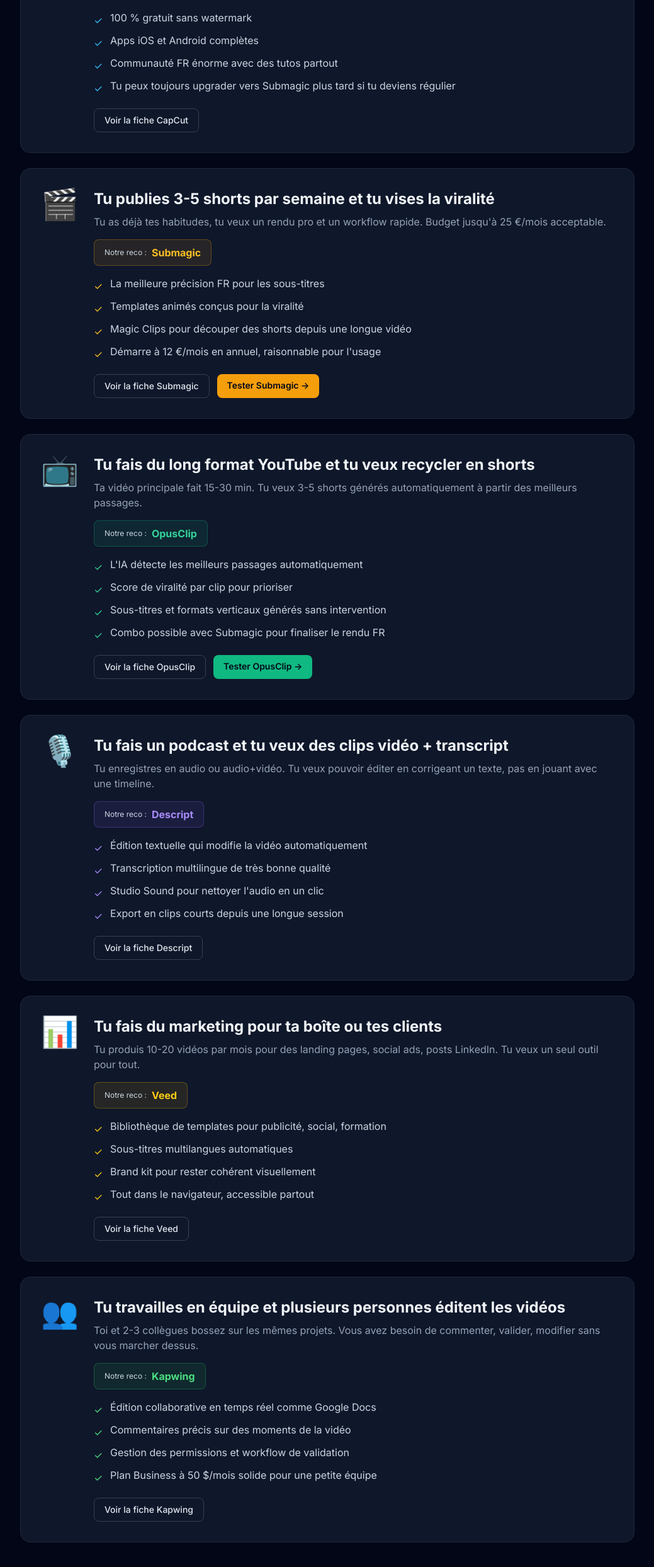
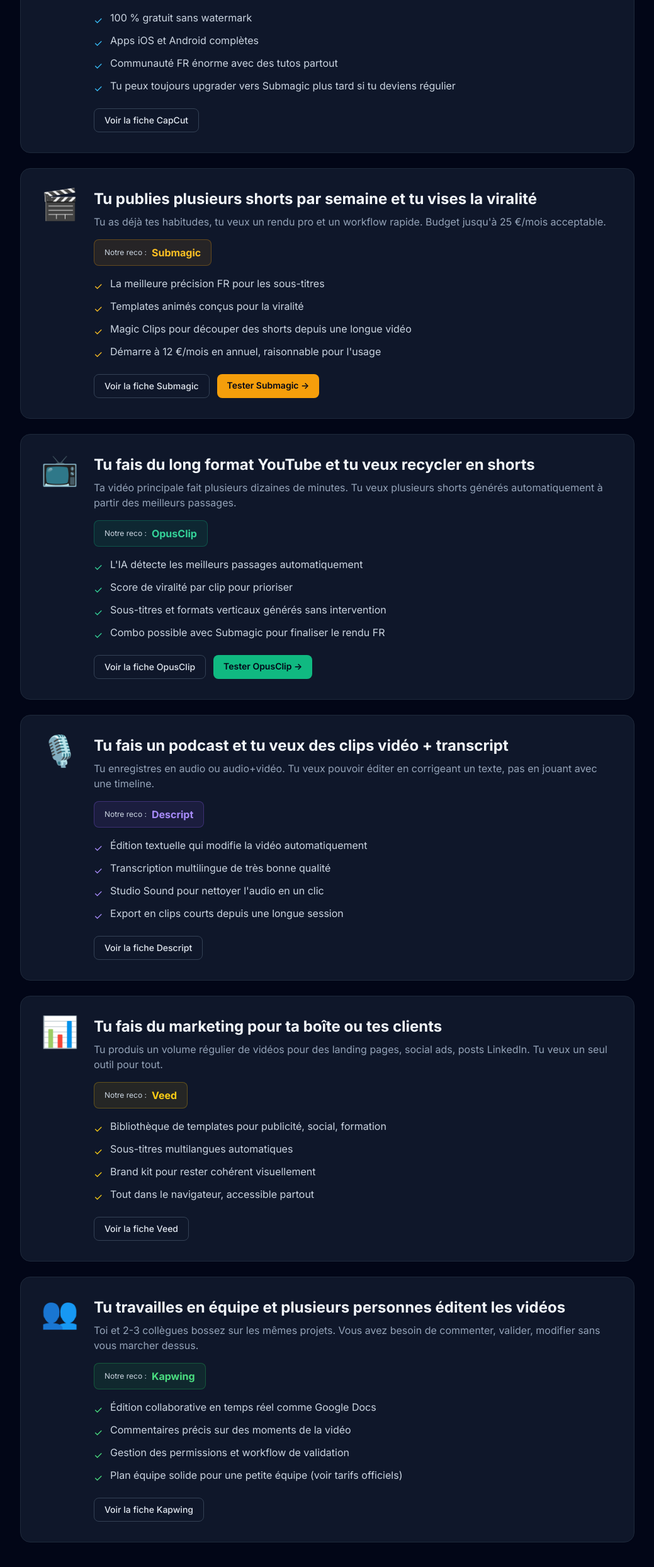
Before and after one commit to xmarko49x-create/filtrio, a Next.js app: page /comparatifs/outils-shorts-tiktok-2026 in a window 1280 px wide. Shown: the part 2580-5068 px from the top of the page at 63% size, without its empty margins (120-1159 px from the left). Built offline with nearby package versions, Linux system fonts and the light colour scheme.

Commit message:
Filtrio: fix double numerotation cas-usage Layout + adoucir chiffres precis page-pilier shorts/tiktok

```diff
--- a/app/comparatifs/outils-shorts-tiktok-2026/page.tsx
+++ b/app/comparatifs/outils-shorts-tiktok-2026/page.tsx
@@ -201,7 +201,7 @@
   },
   {
     emoji: "🎬",
-    titre: "Tu publies 3-5 shorts par semaine et tu vises la viralité",
+    titre: "Tu publies plusieurs shorts par semaine et tu vises la viralité",
     description:
       "Tu as déjà tes habitudes, tu veux un rendu pro et un workflow rapide. Budget jusqu'à 25 €/mois acceptable.",
     recommandation: "submagic",
@@ -216,7 +216,7 @@
     emoji: "📺",
     titre: "Tu fais du long format YouTube et tu veux recycler en shorts",
     description:
-      "Ta vidéo principale fait 15-30 min. Tu veux 3-5 shorts générés automatiquement à partir des meilleurs passages.",
+      "Ta vidéo principale fait plusieurs dizaines de minutes. Tu veux plusieurs shorts générés automatiquement à partir des meilleurs passages.",
     recommandation: "opusclip",
     raisons: [
       "L'IA détecte les meilleurs passages automatiquement",
@@ -242,7 +242,7 @@
     emoji: "📊",
     titre: "Tu fais du marketing pour ta boîte ou tes clients",
     description:
-      "Tu produis 10-20 vidéos par mois pour des landing pages, social ads, posts LinkedIn. Tu veux un seul outil pour tout.",
+      "Tu produis un volume régulier de vidéos pour des landing pages, social ads, posts LinkedIn. Tu veux un seul outil pour tout.",
     recommandation: "veed",
     raisons: [
       "Bibliothèque de templates pour publicité, social, formation",
@@ -261,7 +261,7 @@
       "Édition collaborative en temps réel comme Google Docs",
       "Commentaires précis sur des moments de la vidéo",
       "Gestion des permissions et workflow de validation",
-      "Plan Business à 50 $/mois solide pour une petite équipe",
+      "Plan équipe solide pour une petite équipe (voir tarifs officiels)",
     ],
   },
 ];
@@ -301,7 +301,7 @@
     question:
       "Quel est le combo le plus puissant pour un créateur sérieux ?",
     answer:
-      "Pour un créateur shorts régulier qui fait aussi du long format : OpusClip + Submagic. OpusClip découpe les meilleurs moments de ta vidéo longue en shorts bruts, Submagic finalise les sous-titres et l'animation. Total environ 27 $/mois en plans payants, très défendable pour un usage régulier. C'est aussi le combo qu'on recommande dans notre cas d'usage Submagic ou OpusClip pour des shorts en français.",
+      "Pour un créateur shorts régulier qui fait aussi du long format : OpusClip + Submagic. OpusClip découpe les meilleurs moments de ta vidéo longue en shorts bruts, Submagic finalise les sous-titres et l'animation. Le coût total dépend des plans choisis (voir les pages tarifs officielles), mais le combo reste défendable pour un usage régulier. C'est aussi le combo qu'on recommande dans notre cas d'usage Submagic ou OpusClip pour des shorts en français.",
   },
 ];
 
--- a/components/cas-usage/CasUsageLayout.tsx
+++ b/components/cas-usage/CasUsageLayout.tsx
@@ -223,7 +223,7 @@
             Ta décision en {data.commentChoisir.length} questions
           </div>
           <h2 className="text-3xl font-bold mb-10 tracking-tight">Comment choisir en 60 secondes.</h2>
-          <ol className="space-y-6">
+          <ol className="space-y-6 list-none">
             {data.commentChoisir.map((q, i) => (
               <li key={i} className="flex gap-4">
                 <div
```
